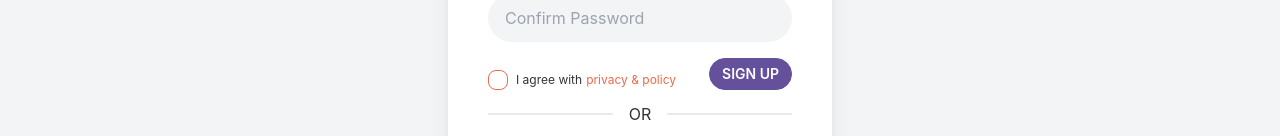
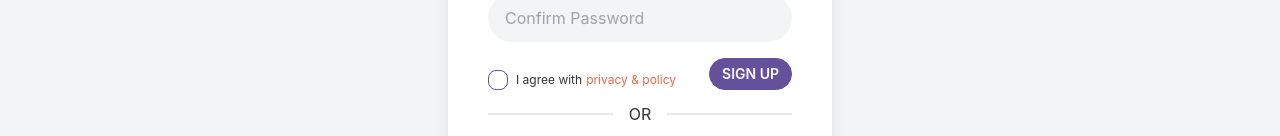
Before and after one commit to shayemhossainMK/masterkey-ads, a React (Create React App) app: page /signup in a window 1280 px wide. Shown: the part 502-638 px from the top of the page. Built offline with nearby package versions, Linux system fonts and the light colour scheme; no server answers.

Commit message:
new codaea dded

```diff
--- a/src/Shared/Signup/Signup.js
+++ b/src/Shared/Signup/Signup.js
@@ -105,7 +105,7 @@ const Signup = () => {
                 type="checkbox"
                 id="terms"
                 required
-                className="checkbox checkbox-sm checkbox-primary"
+                className="checkbox checkbox-sm checkbox-secondary"
               />
               <span
                 className={
```
